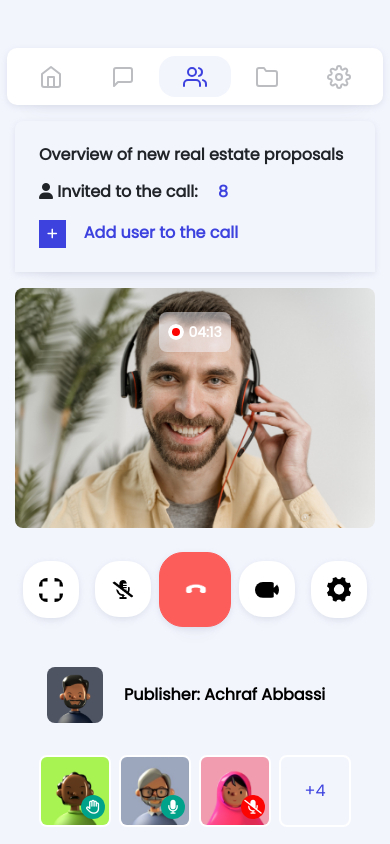
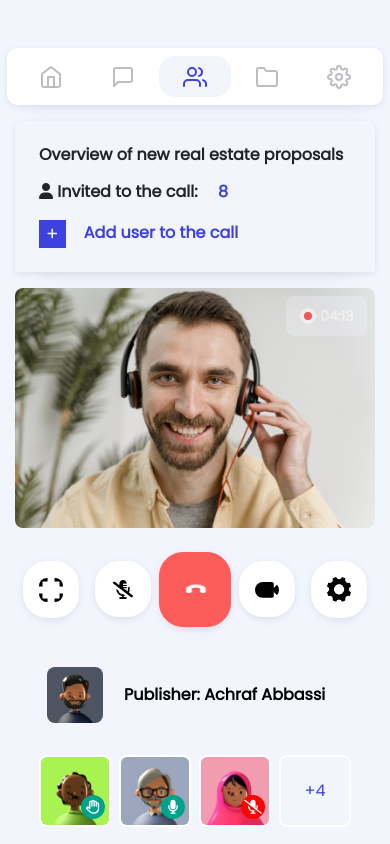
Before and after one commit to Abbassihraf/Live-stream-UI, a plain HTML site: page index.html in a window 390 px wide. Shown: the top 844 px of the page. Drawn offline with Linux system fonts and the light colour scheme.

Commit message:
Change position for record item

```diff
--- a/assets/css/style.css
+++ b/assets/css/style.css
@@ -602,10 +602,16 @@ ul{
     margin-bottom: 0px;
   }
 
+  .stream-body .stream-middle{
+    grid-area: 1/3;
+  }
+
   .record-middle{
-    width: 100%;
+    width: 56%;
     padding: 8px;
-    margin-right: 16px;
+    margin-right: 8px;
+    margin-top: 8px;
+    opacity: .6;
   }
 
   .stream-footer{
```
